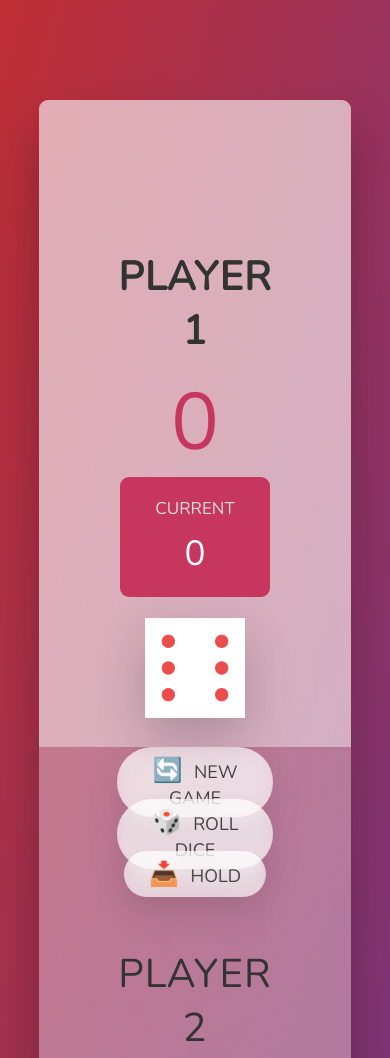
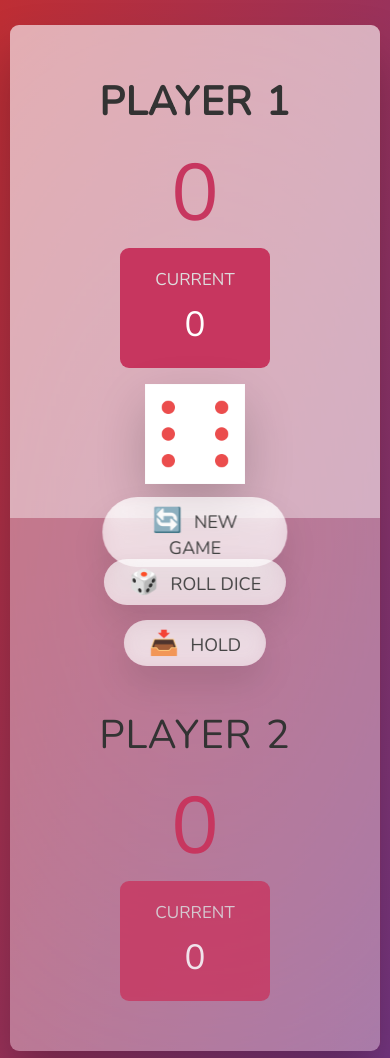
Before and after one commit to loretta-arineva/pig-game, a website built with Parcel: page index.html in a window 390 px wide. Shown: the top 1058 px of the page. Built offline with nearby package versions, Linux system fonts and the light colour scheme.

Commit message:
Updated winning number. Added screenshots in documentation

```diff
--- a/src/css/style.css
+++ b/src/css/style.css
@@ -280,6 +280,22 @@ main {
 }
 
 @media only screen and (max-width: 500px) {
+  body {
+    padding: 25px 0;
+  }
+  main {
+    width: 95%;
+    padding: 0;
+  }
+  .dice {
+    top: 35%;
+  }
+  .player:nth-child(1) {
+    padding: 50px 0 150px 0;
+  }
+  .player:nth-child(2) {
+    padding: 190px 0 50px 0;
+  }
   .player--1 {
     padding-top: 200px;
     padding-bottom: 100px;
@@ -287,12 +303,12 @@ main {
   .btn--new {
     position: absolute;
     left: 50%;
-    top: 50%;
+    top: 46%;
   }
   .btn--roll {
     position: absolute;
     left: 50%;
-    top: 54%;
+    top: 52%;
   }
   .btn--hold {
     position: absolute;
@@ -300,7 +316,6 @@ main {
     top: 58%;
   }
 }
-
 #dice-ico {
   fill:white;
 }
--- a/src/js/config.js
+++ b/src/js/config.js
@@ -1 +1 @@
-export const WINNING_NUMBER = 15;
+export const WINNING_NUMBER = 100;
```
Also changed, not shown: README.md, src/img/dice-pig-game-screenshot.png (added), src/img/pig-game-dice-screenshot.png (added).
